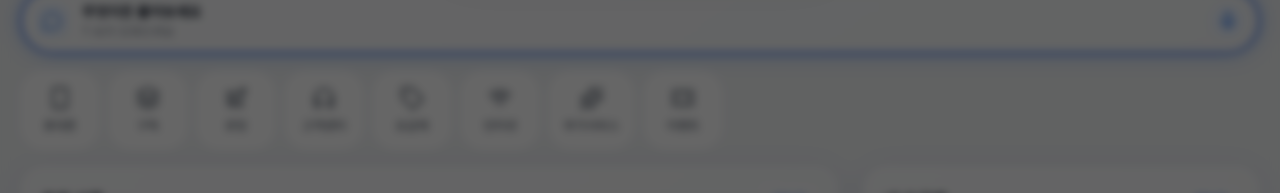
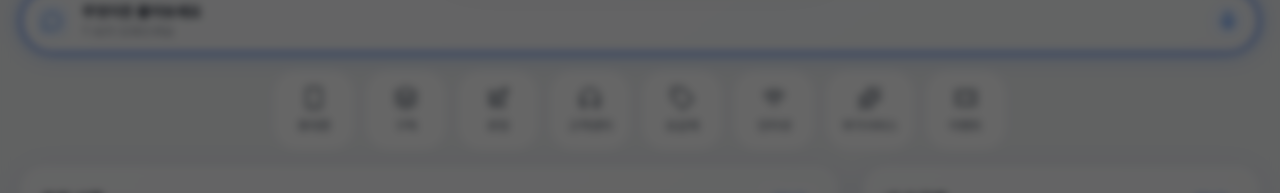
Before and after one commit to kiwookimu/super-t, a React (Vite) app: page / in a window 1280 px wide. Shown: the part 600-793 px from the top of the page. Built offline with nearby package versions, Linux system fonts and the light colour scheme; a web font is replaced by a local one.

Commit message:
style: center Quick Menu on desktop

```diff
--- a/src/pages/Home.tsx
+++ b/src/pages/Home.tsx
@@ -84,8 +84,8 @@ const Home: React.FC<HomeProps> = ({ onNavigate, homeMode = 'manage' }) => {
                 </motion.div>
 
                 {/* Quick Menu */}
-                <section className="overflow-x-auto -mx-5 px-5 scrollbar-hide">
-                    <div className="flex gap-2 min-w-max">
+                <section className="overflow-x-auto scrollbar-hide -mx-5 px-5 md:mx-0 md:px-0">
+                    <div className="flex gap-3 min-w-max md:w-full md:justify-center md:min-w-0">
                         <QuickMenuItem icon={<Smartphone className="w-6 h-6" />} label="휴대폰" onClick={() => onNavigate('shop-phone')} />
                         <QuickMenuItem icon={<Layers className="w-6 h-6" />} label="구독" onClick={() => onNavigate('shop-subscription')} />
                         <QuickMenuItem icon={<Plane className="w-6 h-6" />} label="로밍" onClick={() => onNavigate('/subscription/roaming')} />
```
